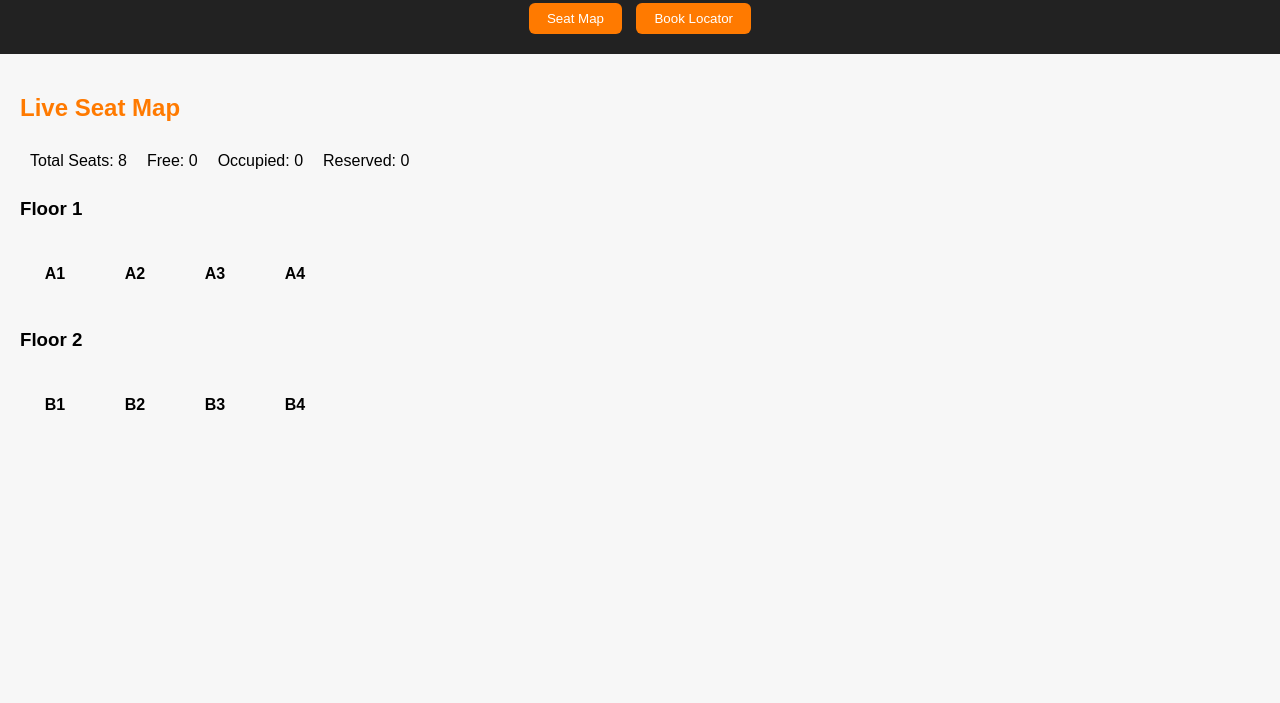
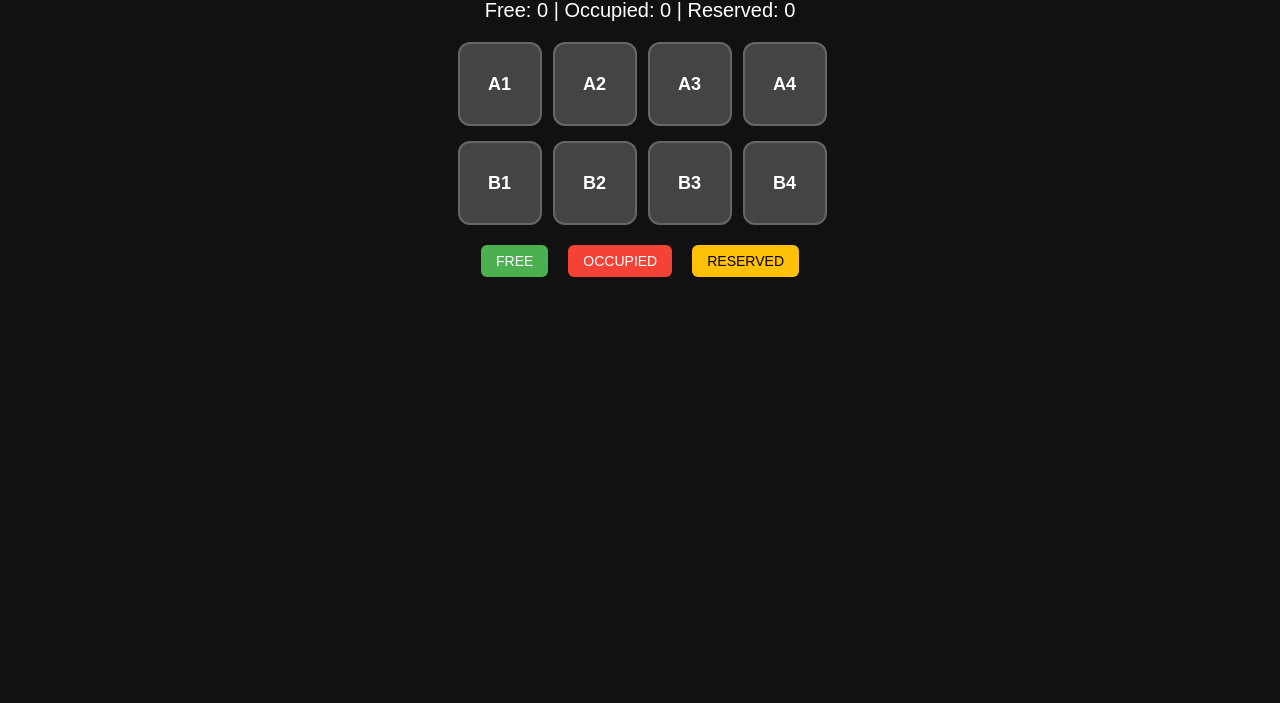
Before and after one commit to joswinjosev-alt/smart-library-frontend, a plain HTML site: page index.html in a window 1280 px wide. Shown: the part 97-800 px from the top of the page. Drawn offline with Linux system fonts and the light colour scheme; no server answers.

Commit message:
Update index.html

```diff
--- a/index.html
+++ b/index.html
@@ -1,50 +1,112 @@
-  <!DOCTYPE html>
+<!DOCTYPE html>
 <html lang="en">
 <head>
-<meta charset="UTF-8">
-<meta name="viewport" content="width=device-width, initial-scale=1.0">
-<title>Smart Library Seat Tracker</title>
-<link rel="stylesheet" href="style.css">
+    <meta charset="UTF-8">
+    <meta name="viewport" content="width=device-width, initial-scale=1.0">
+    <title>Smart Library Seat Monitoring</title>
+
+    <style>
+        body {
+            font-family: Arial, sans-serif;
+            background: #111;
+            color: #fff;
+            text-align: center;
+            padding: 20px;
+        }
+
+        h1 {
+            margin-bottom: 10px;
+        }
+
+        .stats {
+            margin-bottom: 20px;
+            font-size: 20px;
+        }
+
+        .seat-container {
+            display: grid;
+            grid-template-columns: repeat(4, 80px);
+            grid-gap: 15px;
+            justify-content: center;
+        }
+
+        .seat {
+            width: 80px;
+            height: 80px;
+            background: #444;
+            border-radius: 12px;
+            display: flex;
+            justify-content: center;
+            align-items: center;
+            font-weight: bold;
+            font-size: 18px;
+            cursor: pointer;
+            border: 2px solid #666;
+        }
+
+        .legend {
+            margin-top: 20px;
+            display: flex;
+            justify-content: center;
+            gap: 20px;
+        }
+
+        .legend span {
+            display: inline-block;
+            padding: 8px 15px;
+            border-radius: 6px;
+            font-size: 14px;
+            text-transform: uppercase;
+        }
+
+        .free {
+            background-color: #4CAF50;
+        }
+
+        .occupied {
+            background-color: #F44336;
+        }
+
+        .reserved {
+            background-color: #FFC107;
+            color: #000;
+        }
+    </style>
 </head>
+
 <body>
 
-<header>
-  <h1>Smart Library System</h1>
-  <nav>
-      <button onclick="showPage('seat')">Seat Map</button>
-      <button onclick="showPage('books')">Book Locator</button>
-  </nav>
-</header>
+    <h1>Smart Library Seat Status</h1>
 
-<!-- Seat Map -->
-<section id="seat" class="page visible">
-  <h2>Live Seat Map</h2>
-  <div class="stats">
-    <div>Total Seats: <span id="total"></span></div>
-    <div>Free: <span id="free"></span></div>
-    <div>Occupied: <span id="occ"></span></div>
-    <div>Reserved: <span id="res"></span></div>
-  </div>
+    <!-- 📊 Stats Section -->
+    <div class="stats">
+        Free: <span id="freeCount">0</span> |
+        Occupied: <span id="occupiedCount">0</span> |
+        Reserved: <span id="reservedCount">0</span>
+    </div>
 
-  <h3>Floor 1</h3>
-  <div class="seat-grid" id="floor1"></div>
+    <!-- 📌 Seat Layout -->
+    <div class="seat-container">
+        <div id="A1" class="seat">A1</div>
+        <div id="A2" class="seat">A2</div>
+        <div id="A3" class="seat">A3</div>
+        <div id="A4" class="seat">A4</div>
 
-  <h3>Floor 2</h3>
-  <div class="seat-grid" id="floor2"></div>
-</section>
+        <div id="B1" class="seat">B1</div>
+        <div id="B2" class="seat">B2</div>
+        <div id="B3" class="seat">B3</div>
+        <div id="B4" class="seat">B4</div>
+    </div>
 
-<!-- Book Locator -->
-<section id="books" class="page">
-  <h2>Find Book Location</h2>
-  <input type="text" id="searchBook" placeholder="Search by title or author..." oninput="searchBooks()">
-  <table>
-    <thead>
-      <tr><th>Title</th><th>Author</th><th>Floor</th><th>Section</th><th>Shelf</th></tr>
-    </thead>
-    <tbody id="bookTable"></tbody>
-  </table>
-</section>
+    <!-- 🎨 Legend -->
+    <div class="legend">
+        <span class="free">Free</span>
+        <span class="occupied">Occupied</span>
+        <span class="reserved">Reserved</span>
+    </div>
 
-<script src="app.js"></script>
+    <!-- 🚀 Connect JavaScript -->
+    <script src="script.js"></script>
+
 </body>
 </html>
```
